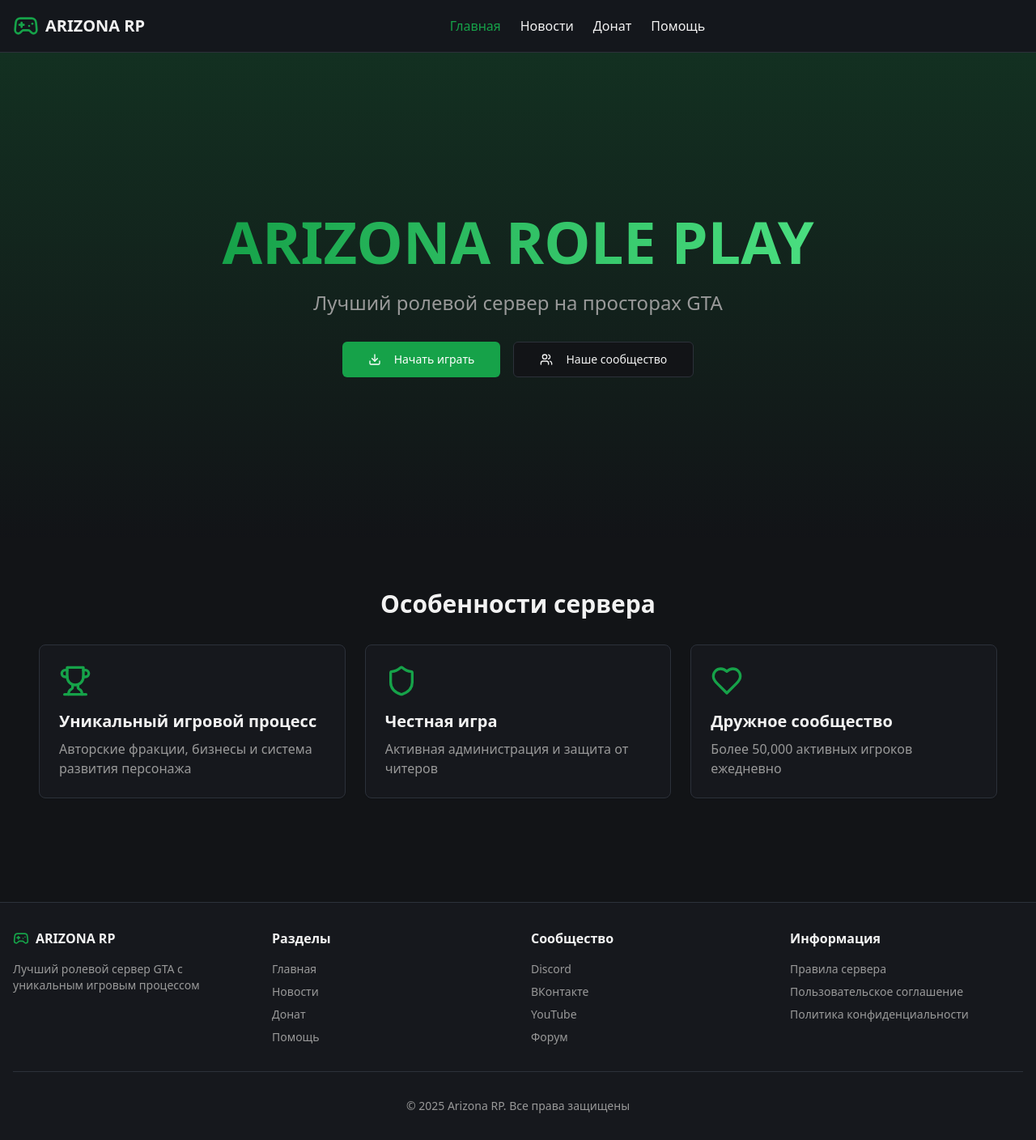
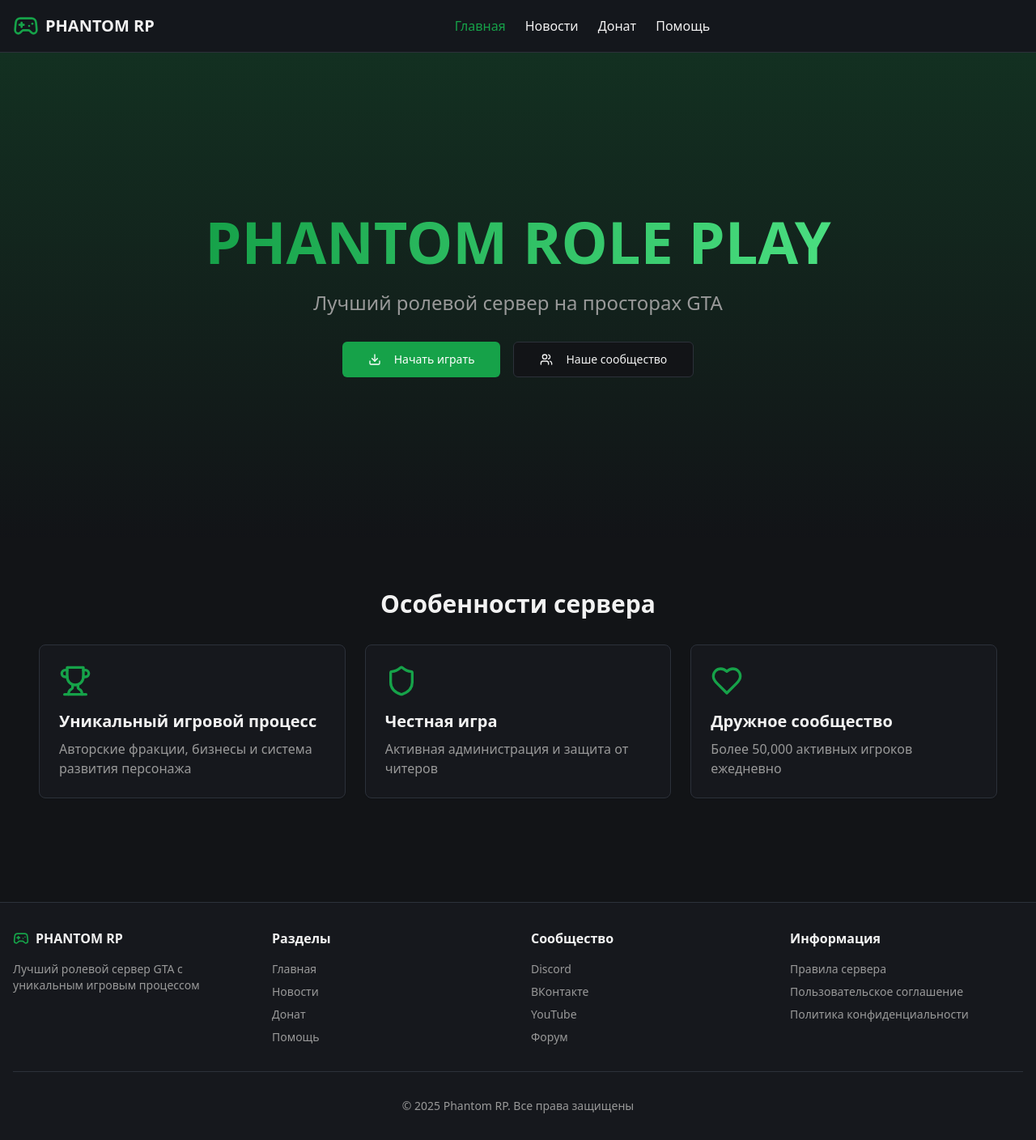
Before and after one commit to pr-poehali-dev/file-website-creation, a React (Vite) app: page / in a window 1280 px wide. Shown: the whole page at 81% size. Built offline with nearby package versions, Linux system fonts and the light colour scheme.

Commit message:
Замена Arizona на Phantom

```diff
--- a/src/pages/Index.tsx
+++ b/src/pages/Index.tsx
@@ -15,7 +15,7 @@ const Index = () => {
           <nav className="flex items-center justify-between h-16">
             <div className="flex items-center gap-2">
               <Icon name="Gamepad2" size={32} className="text-primary" />
-              <span className="text-xl font-bold">ARIZONA RP</span>
+              <span className="text-xl font-bold">PHANTOM RP</span>
             </div>
 
             <div className="hidden md:flex items-center gap-6">
@@ -56,7 +56,7 @@ const Index = () => {
             <div className="absolute inset-0 bg-gradient-to-b from-primary/20 to-background"></div>
             <div className="relative z-10 text-center px-4">
               <h1 className="text-5xl md:text-7xl font-bold mb-6 bg-gradient-to-r from-primary to-green-400 bg-clip-text text-transparent">
-                ARIZONA ROLE PLAY
+                PHANTOM ROLE PLAY
               </h1>
               <p className="text-xl md:text-2xl text-muted-foreground mb-8">
                 Лучший ролевой сервер на просторах GTA
@@ -293,7 +293,7 @@ const Index = () => {
             <div>
               <h4 className="font-bold mb-4 flex items-center gap-2">
                 <Icon name="Gamepad2" size={20} className="text-primary" />
-                ARIZONA RP
+                PHANTOM RP
               </h4>
               <p className="text-sm text-muted-foreground">
                 Лучший ролевой сервер GTA с уникальным игровым процессом
@@ -327,7 +327,7 @@ const Index = () => {
             </div>
           </div>
           <div className="border-t border-border pt-8 text-center text-sm text-muted-foreground">
-            <p>© 2025 Arizona RP. Все права защищены</p>
+            <p>© 2025 Phantom RP. Все права защищены</p>
           </div>
         </div>
       </footer>
```
